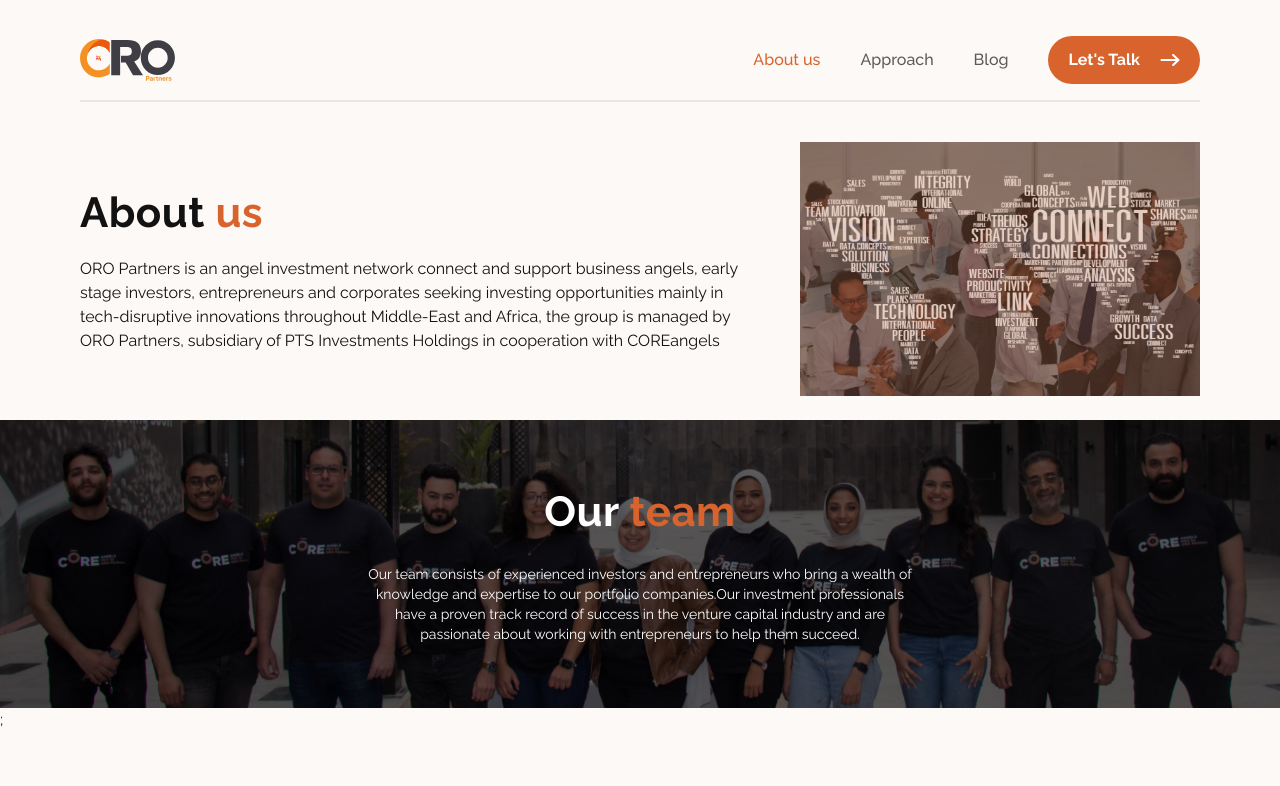
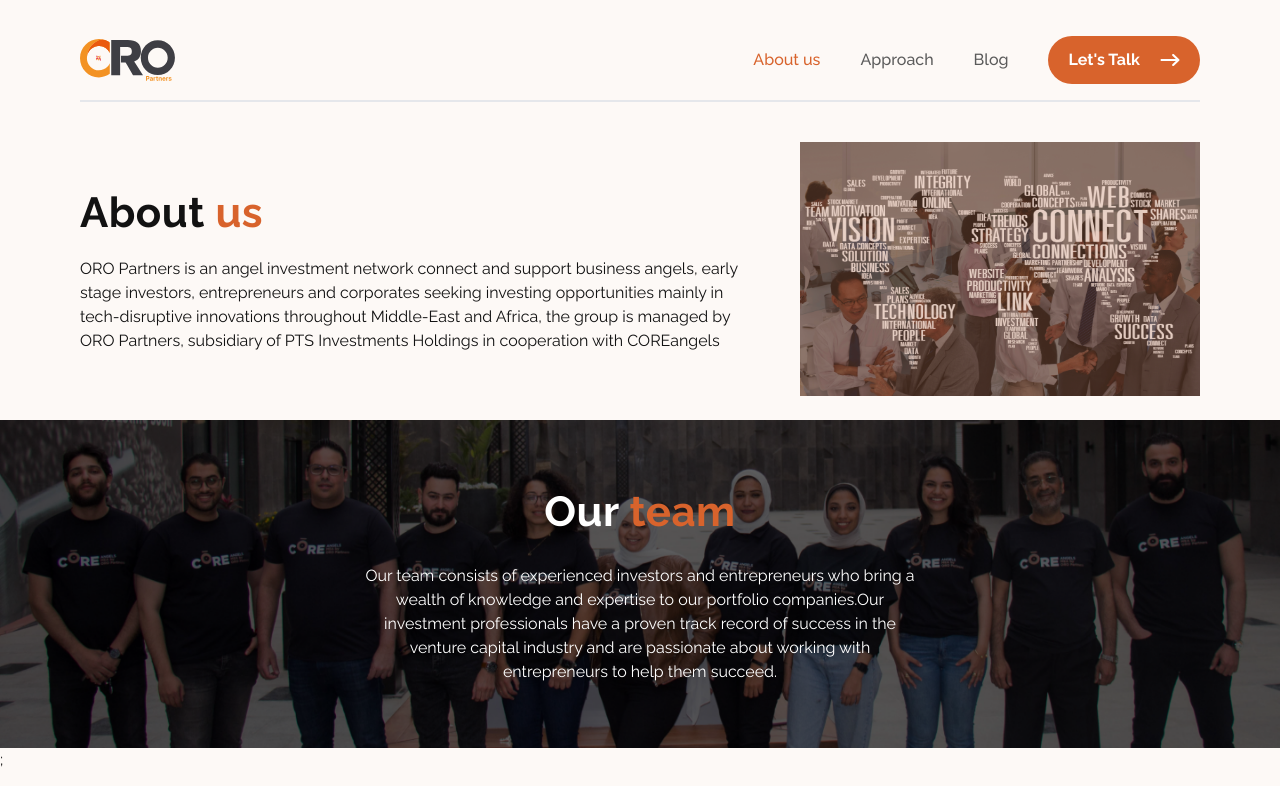
Before and after one commit to PTS-Holdings/oro-partners.com, a Next.js app: page /about in a window 1280 px wide. Shown: the top 786 px of the page. Built offline with nearby package versions, Linux system fonts and the light colour scheme.

Commit message:
style(AboutSection.jsx, TeamSection.jsx): update font size and style of paragraph text

```diff
--- a/src/components/aboutPage/AboutSection.jsx
+++ b/src/components/aboutPage/AboutSection.jsx
@@ -7,7 +7,7 @@ export default function AboutSection() {
                 <h2 className=" md:header2 body-large-bold mb-4">
                     About <span className="text-custom-orange-basic">us</span>
                 </h2>
-                <p>
+                <p className="md:body-medium-regular body-small-regular">
                     ORO Partners is an angel investment network connect and
                     support business angels, early stage investors,
                     entrepreneurs and corporates seeking investing opportunities
--- a/src/components/aboutPage/TeamSection.jsx
+++ b/src/components/aboutPage/TeamSection.jsx
@@ -3,7 +3,7 @@ export default function TeamSection() {
         <div className="text-center py-16 bg-[url('/assets/team-BG.png')] text-white bg-cover bg-center md:bg-top">
             <div className="container flex flex-col items-center ">
                 <h2 className="md:header2 body-large-bold mb-6">Our <span className="text-custom-orange-basic">team</span></h2>
-                <p className="body-medium-regular body-small-regular md:w-1/2">
+                <p className="md:body-medium-regular body-small-regular md:w-1/2">
                     Our team consists of experienced investors and entrepreneurs who
                     bring a wealth of knowledge and expertise to our portfolio
                     companies.Our investment professionals have a proven track
```
